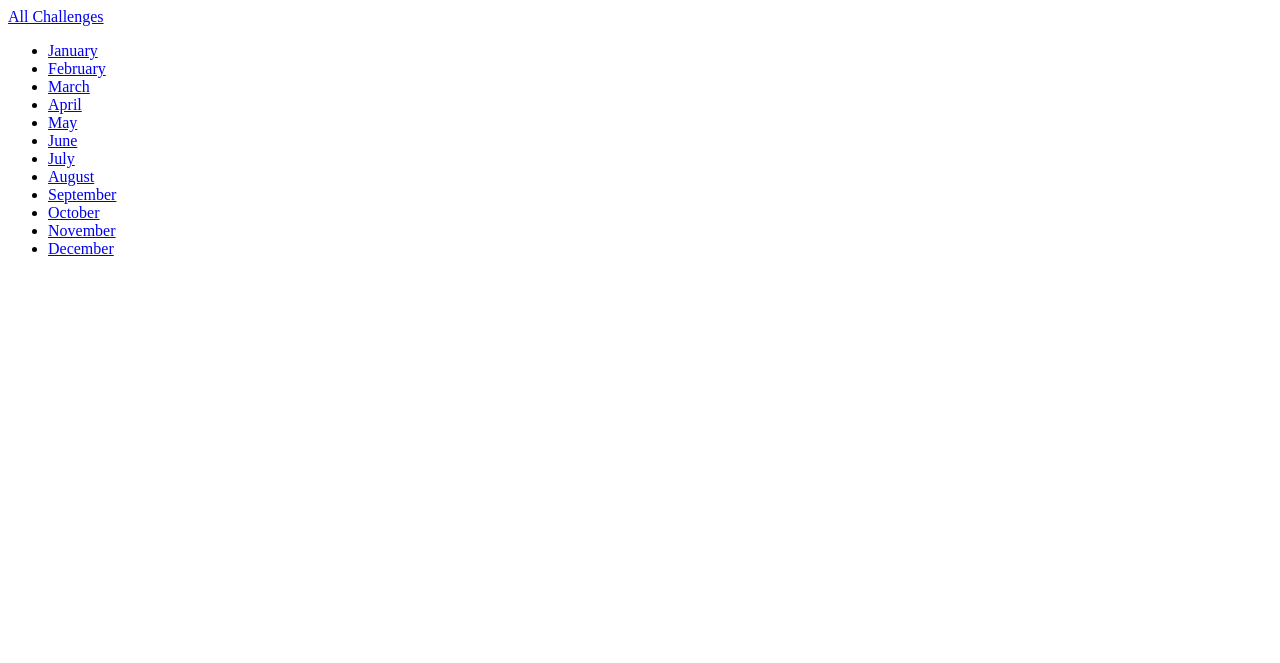
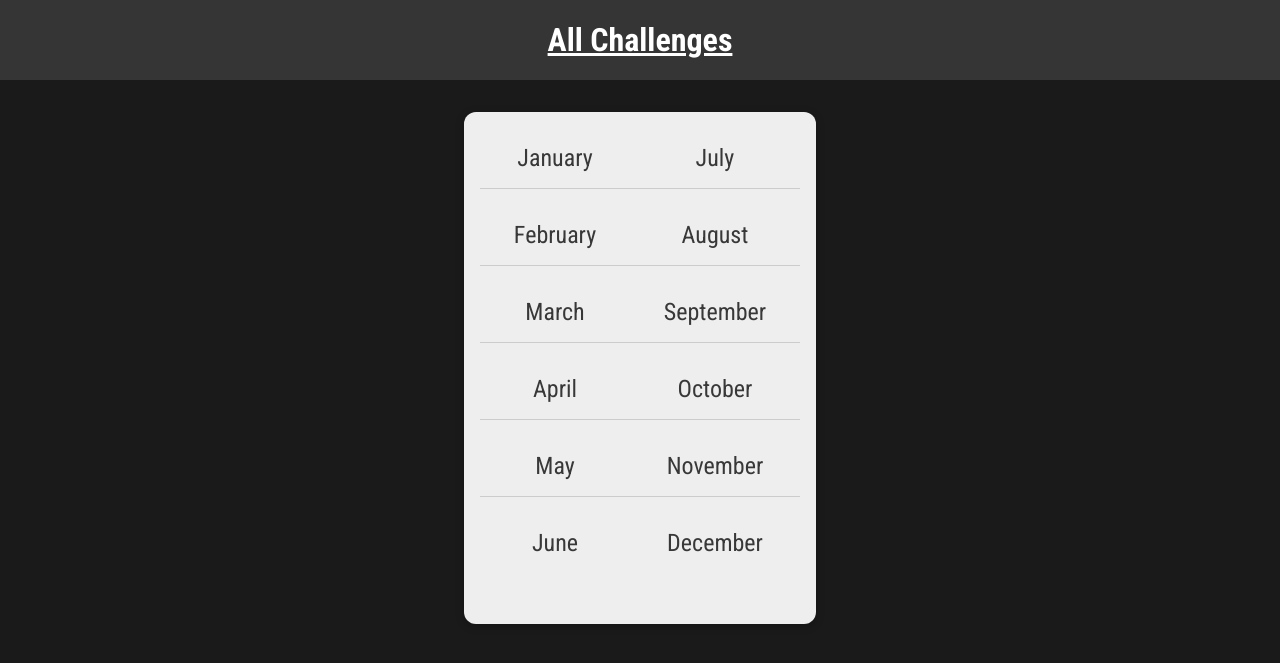
Before and after one commit to rbrower28/challenges_website, a Django app: page /challenges/ in a window 1280 px wide. Shown: the top 663 px of the page. Run offline with Django 3.2, Linux system fonts and the light colour scheme.

Commit message:
added static folders and some css styling

```diff
--- /dev/null
+++ b/challenges/static/challenges/challenges.css
@@ -0,0 +1,37 @@
+ul {
+  list-style: none;
+  margin: 2rem auto;
+  width: 90%;
+  max-width: 20rem;
+  box-shadow: 0 2px 8px rgba(0, 0, 0, 0.26);
+  padding: 1rem;
+  border-radius: 12px;
+  display: flex;
+  flex-direction: column;
+  flex-wrap: wrap;
+  height: 30rem;
+  background-color: #eeeeee;
+}
+
+li {
+  margin: 1rem 0;
+  text-align: center;
+  font-size: 1.5rem;
+  border-bottom: 1px solid #ccc;
+  padding-bottom: 1rem;
+}
+
+li:last-of-type,
+li:nth-of-type(6) {
+  border-bottom: none;
+}
+
+li a {
+  text-decoration: none;
+  color: #383838;
+}
+
+li a:hover,
+li a:active {
+  color: #7e0154;
+}
--- /dev/null
+++ b/challenges/static/challenges/includes/header.css
@@ -0,0 +1,24 @@
+header {
+  width: 100%;
+  height: 5rem;
+  background-color: #353535;
+}
+
+header nav {
+  width: 100%;
+  height: 100%;
+  display: flex;
+  justify-content: center;
+  align-items: center;
+}
+
+header nav a {
+  color: white;
+  font-size: 2rem;
+  font-weight: bold;
+}
+
+header nav a:hover,
+header nav a:active {
+  color: #cf54a6;
+}
--- a/challenges/templates/challenges/index.html
+++ b/challenges/templates/challenges/index.html
@@ -1,4 +1,10 @@
 {% extends "base.html" %}
+{% load static %}
+
+{% block css_files %}
+  <link rel="stylesheet" href="{% static "challenges/challenges.css" %}">
+  <link rel="stylesheet" href="{% static "challenges/includes/header.css" %}">
+{% endblock %}
 
 {% block page_title %}
   All Challenges
--- a/monthly_challenges/settings.py
+++ b/monthly_challenges/settings.py
@@ -123,6 +123,10 @@ USE_TZ = True
 
 STATIC_URL = '/static/'
 
+STATICFILES_DIRS = [
+    BASE_DIR / 'static'
+]
+
 # Default primary key field type
 # https://docs.djangoproject.com/en/3.2/ref/settings/#default-auto-field
 
--- /dev/null
+++ b/static/styles.css
@@ -0,0 +1,10 @@
+@import url('https://fonts.googleapis.com/css2?family=Roboto+Condensed:wght@400;700&display=swap');
+
+html {
+    font-family: 'Roboto Condensed', sans-serif;
+}
+
+body {
+    margin: 0;
+    background-color: #1a1a1a;
+}
--- a/templates/base.html
+++ b/templates/base.html
@@ -1,5 +1,6 @@
+{% load static %}
+
 <!DOCTYPE html>
-
 <html lang="en">
 
 <head>
@@ -7,6 +8,9 @@
   <meta http-equiv="X-UA-Compatible" content="IE=edge">
   <meta name="viewport" content="width=device-width, initial-scale=1.0">
   <title>{% block page_title %}My Challenges{% endblock %}</title>
+  <link rel="stylesheet" href="{% static "styles.css" %}">
+  {% block css_files %}
+  {% endblock %}
 </head>
 
 <body>
```
Also changed, not shown: challenges/static/challenges/challenge.css (added, +22 -0 lines), challenges/templates/challenges/challenge.html (+7 -1 lines).
